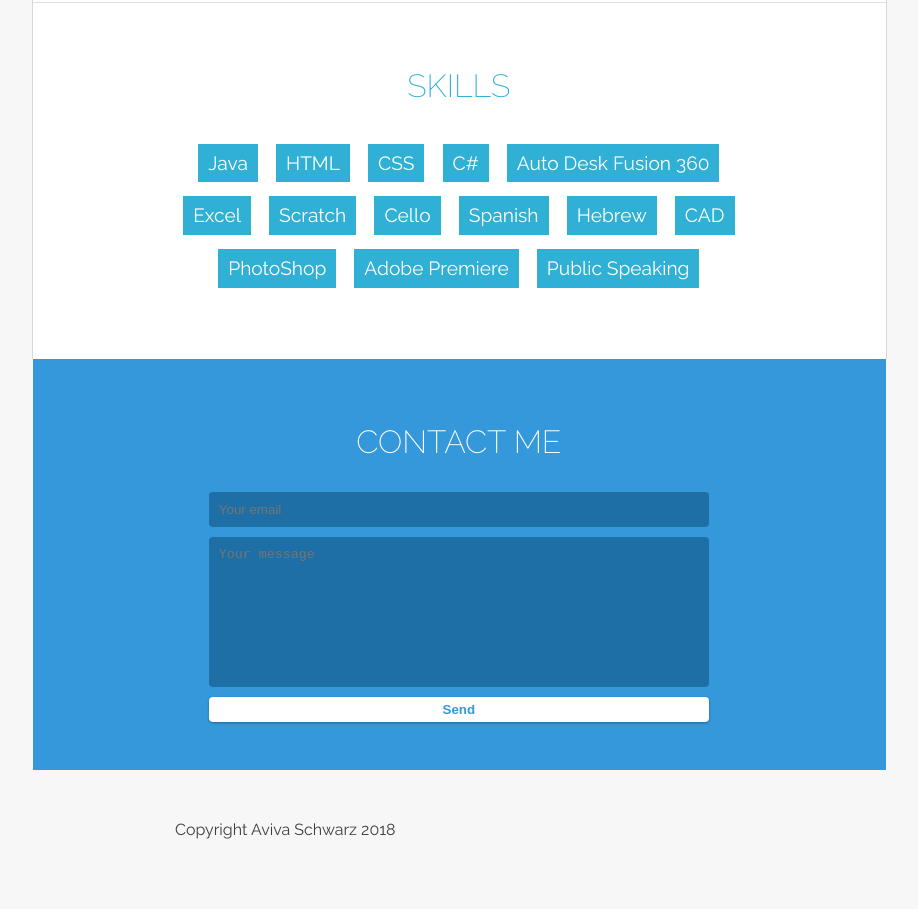
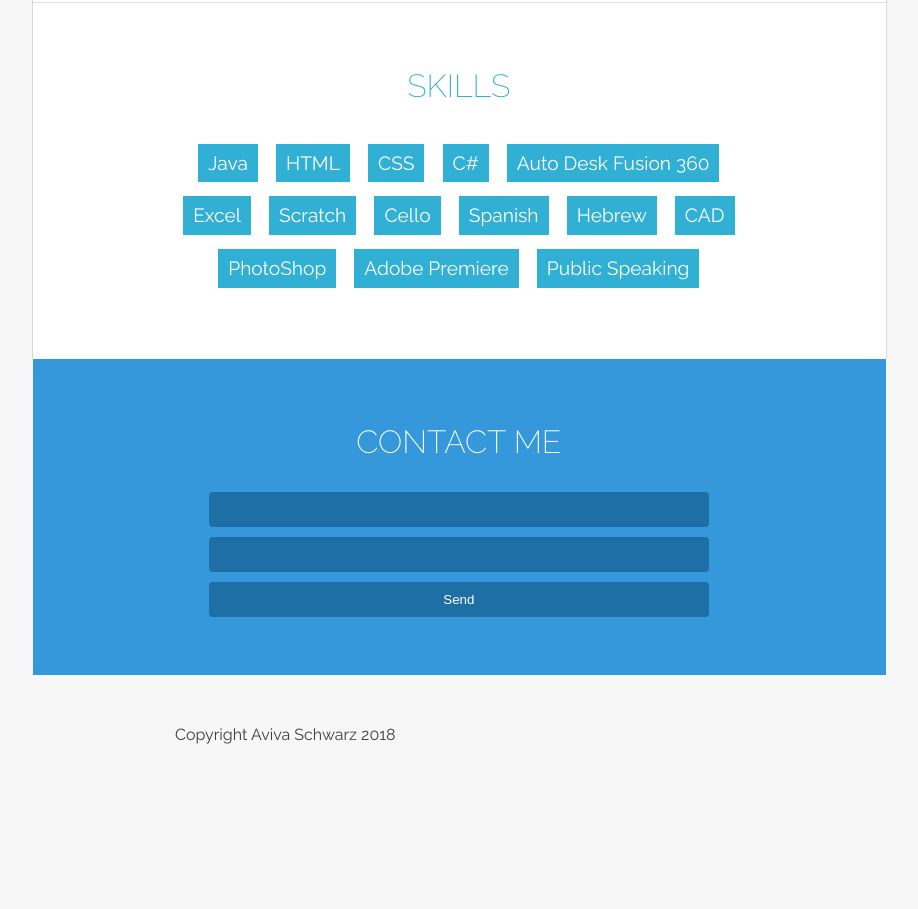
Before and after one commit to AvivaSchwarz/avivaschwarz.github.io, a plain HTML site: page index.html in a window 1280 px wide. Shown: the part 6617-7526 px from the top of the page, without its empty margins (179-1097 px from the left). After the commit the page ends 7476 px from the top, so only its background shows below. Drawn offline with Linux system fonts and the light colour scheme.

Commit message:
updated email form

```diff
--- a/index.html
+++ b/index.html
@@ -1516,18 +1516,11 @@ The Anderson School P. S. 334 is a K-8 public gifted & talented school on the Up
 
           <div class="contact content-body">
 
-            <form method="POST" action="https://formspree.io/email@email.com">
-
-                <input type="hidden" name="_subject" value="Contact request from personal website" />
-
-                <input type="email" name="_replyto" placeholder="Your email" required>
-
-                <textarea name="message" placeholder="Your message" required></textarea>
-
-                <button type="submit">Send</button>
-
-            </form>
-
+           <form action="https://formspree.io/f/xeqpkwbj" method="POST">
+  <input type="text" name="name">
+  <input type="email" name="_replyto">
+  <input type="submit" value="Send">
+</form>
           </div>
 
         </div>
```
